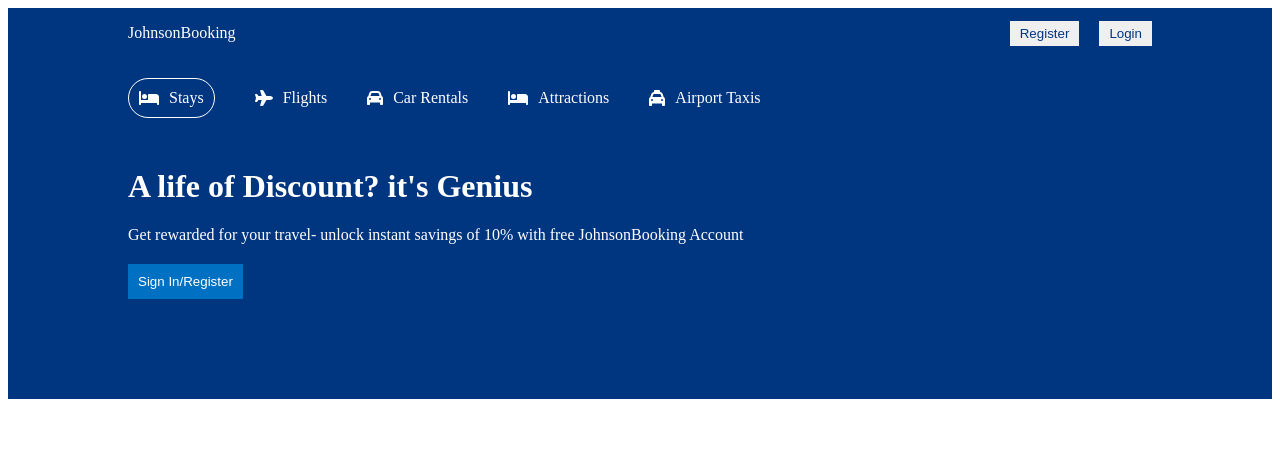
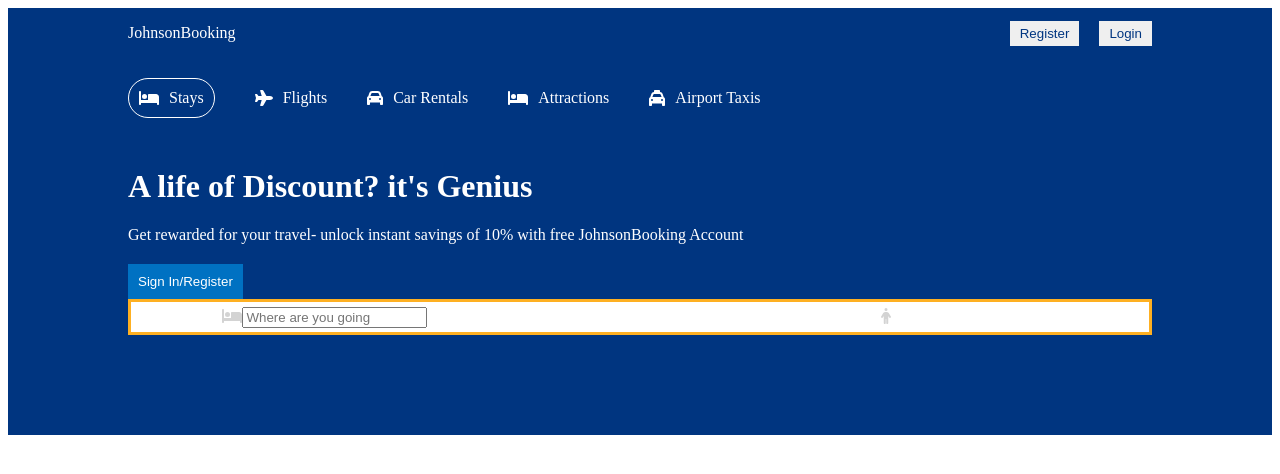
Before and after one commit to karasanyijohnson/React-booking-reservation-UI-Design, a React (Create React App) app: page / in a window 1280 px wide. Shown: the top 474 px of the page. Built offline with nearby package versions, Linux system fonts and the light colour scheme.

Commit message:
add search field

```diff
--- a/src/components/header/Header.jsx
+++ b/src/components/header/Header.jsx
@@ -1,5 +1,5 @@
 import { FontAwesomeIcon } from '@fortawesome/react-fontawesome'
-import {faBed, faPlane, faCar, faTaxi} from '@fortawesome/free-solid-svg-icons'
+import {faBed, faPlane, faCar, faTaxi, faCalendarDays, faPerson} from '@fortawesome/free-solid-svg-icons'
 import './header.css'
 const Header =()=>{
     return(
@@ -32,6 +32,22 @@
                 Get rewarded for your travel- unlock instant savings of 10% with free JohnsonBooking Account
             </p>
             <button className="headerBtn">Sign In/Register</button>
+            <div className="headerSearch">
+                <div className="headerSearchItem">
+                <FontAwesomeIcon icon={faBed} className="headerIcon" />
+                <input type="text"
+                placeholder='Where are you going'
+                className='HeaderSearchInput' />
+                </div>
+                <div className="headerSearchItem">
+                <FontAwesomeIcon icon={faCalendarDays} className="" />
+                <span className='headerSearchText'>date to date</span>
+                </div>
+                <div className="headerSearchItem">
+                <FontAwesomeIcon icon={faPerson} className="headerIcon" />
+                <span className='headerSearchText'>2 adult 2 children 1 romm</span>
+                </div>
+            </div>
             </div>
         </div>
     )
--- a/src/pages/home/home.css
+++ b/src/pages/home/home.css
@@ -35,3 +35,14 @@
     padding: 10px;
     cursor: pointer;
 }
+.headerSearch{
+    height: 30px;
+    background-color: white;
+    border: 3px solid #feb022;
+    display: flex;
+    align-items: center;
+    justify-content: space-around;
+}
+.headerIcon{
+    color: lightgray;
+}
```
